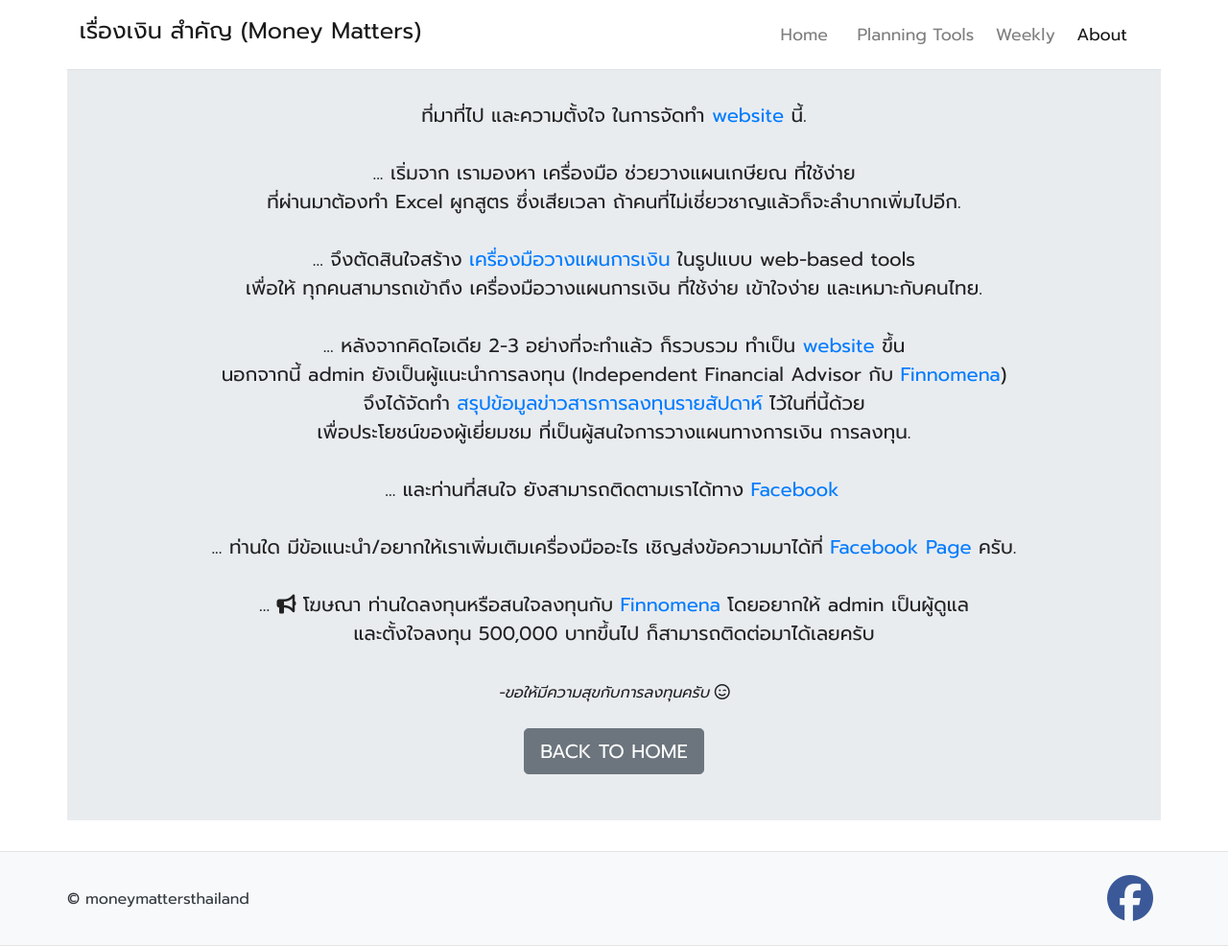
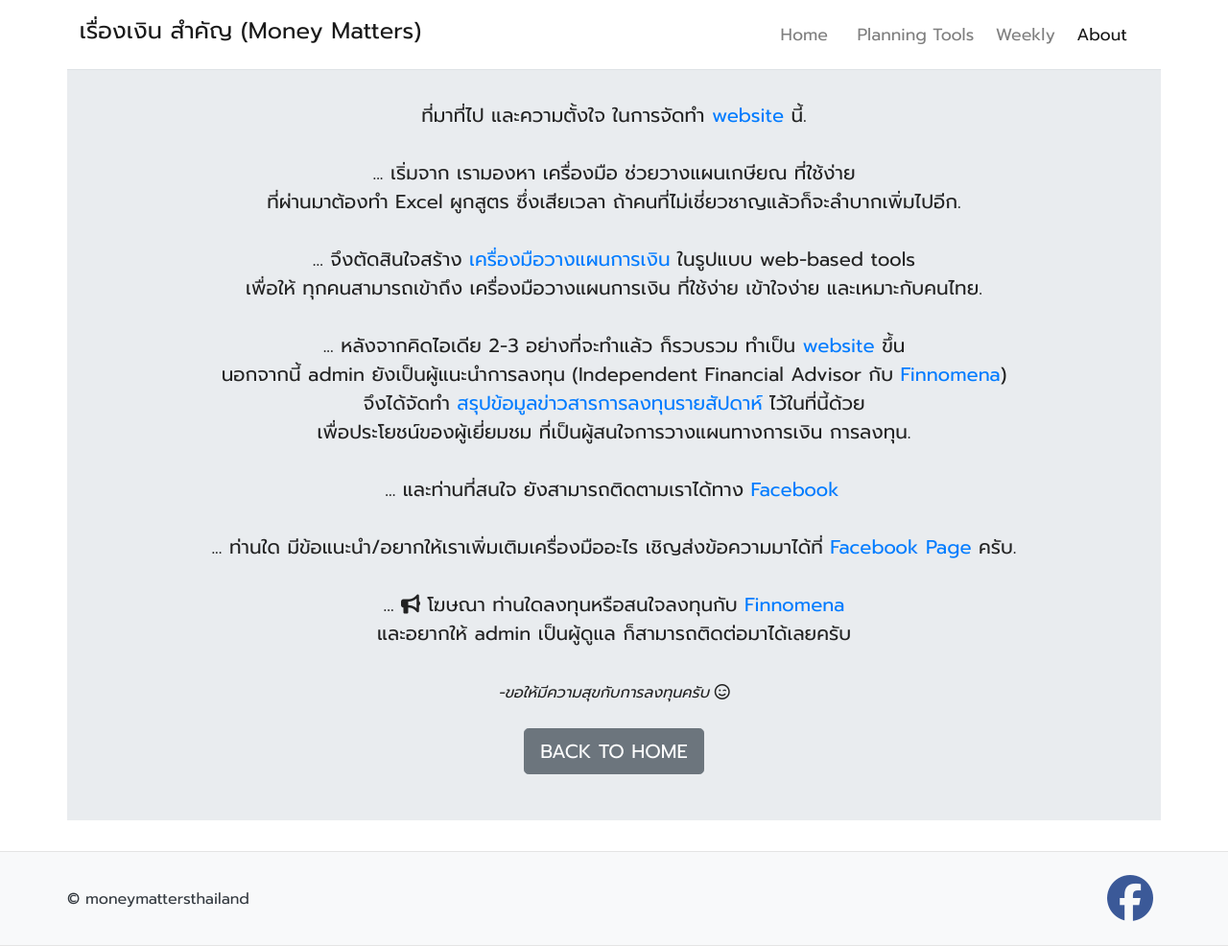
Before and after one commit to moneysart/moneysart.github.io, a Jekyll site: the page built from about/index.html, in a window 1280 px wide. Shown: the whole page at 96% size. Built offline with Jekyll 4.4.1, drawn with Linux system fonts in a browser that asks for light colours; nearby versions of some CDN libraries.

Commit message:
update about

```diff
--- a/about/index.html
+++ b/about/index.html
@@ -41,8 +41,8 @@ canonical_url: /about/
                 หรือ ทาง Facebook Messenger <i class="fab fa-facebook-messenger"></i> ที่มุมขวาล่างครับ. -->
                 <br>
                 <br>
-                ... <i class="fas fa-bullhorn"></i> โฆษณา ท่านใดลงทุนหรือสนใจลงทุนกับ <a href="https://www.finnomena.com/)">Finnomena</a> โดยอยากให้ admin เป็นผู้ดูแล <br>
-                    และตั้งใจลงทุน 500,000 บาทขึ้นไป ก็สามารถติดต่อมาได้เลยครับ
+                ... <i class="fas fa-bullhorn"></i> โฆษณา ท่านใดลงทุนหรือสนใจลงทุนกับ <a href="https://www.finnomena.com/)">Finnomena</a><br>
+                    และอยากให้ admin เป็นผู้ดูแล ก็สามารถติดต่อมาได้เลยครับ
                 <br>
                 <br>
                 <small class="font-italic">-ขอให้มีความสุขกับการลงทุนครับ <i class="far fa-smile-wink"></i></small>
```
